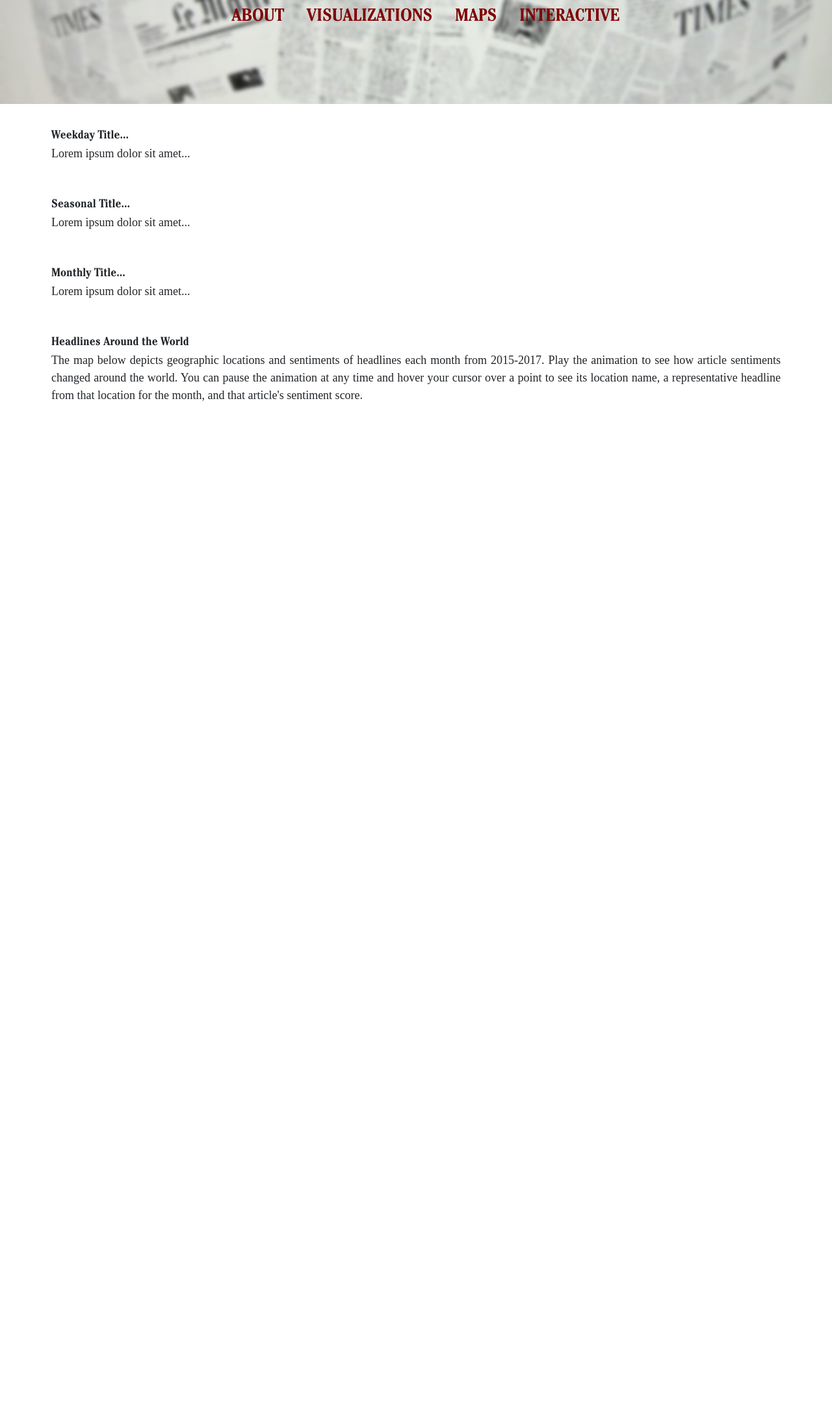
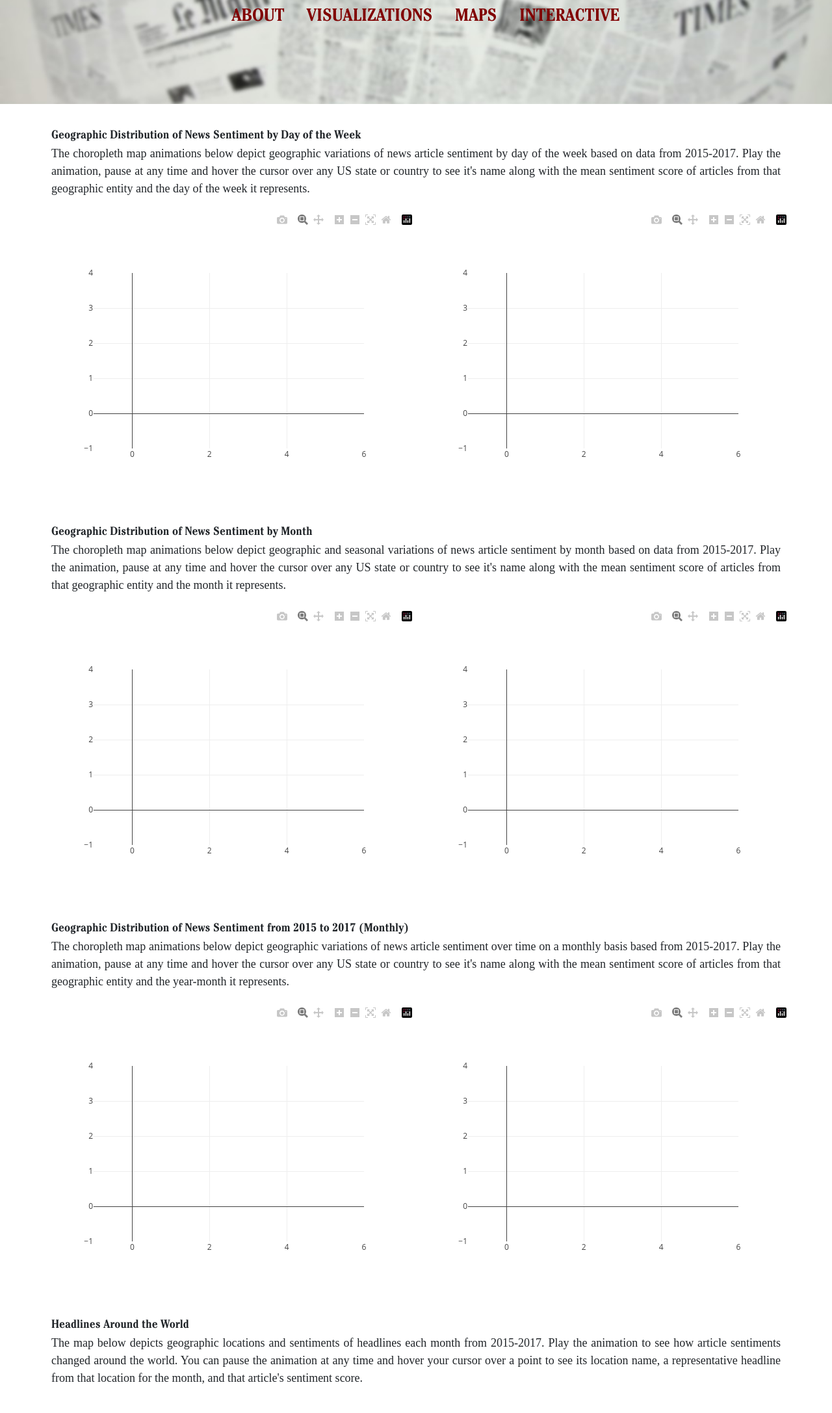
Before and after one commit to iCode13/News-Sentiment-Analysis-App, a Flask app: template news_app/templates/maps.html in a window 1280 px wide. Shown: the part 185-2359 px from the top of the page at 65% size. Before the commit the page ends 802 px from the top, so only its background shows below. Run offline with Flask 2, Linux system fonts and the light colour scheme; the template is opened without the code that fills it, so the values that code supplies are empty; some libraries are stand-ins or nearby versions; some web fonts are replaced.

Commit message:
map html integration

```diff
--- a/news_app/templates/maps.html
+++ b/news_app/templates/maps.html
@@ -5,58 +5,58 @@
 
 <div class="container" id="all-maps">
 
-    <!-- weekday heatmap div -->
+    <!-- weekday choropleth div -->
     <div class="row">
-        <div class="col-md-12 map-summary" id="heatmap-weekday-summary">
-            <b>Weekday Title...</b>
+        <div class="col-md-12 map-summary" id="choropleth-map-weekday-summary">
+            <b>Geographic Distribution of News Sentiment by Day of the Week</b>
             </br>
             <p>
-                Lorem ipsum dolor sit amet...
+                The choropleth map animations below depict geographic variations of news article sentiment by day of the week based on data from 2015-2017. Play the animation, pause at any time and hover the cursor over any US state or country to see it's name along with the mean sentiment score of articles from that geographic entity and the day of the week it represents.
             </p>
         </div>
     </div>
     <div class=row>
-        <div class="col-md-6 maps" id="heatmap-us-weekday">
+        <div class="col-md-6 maps" id="choropleth-map-us-weekday">
         </div>
-        <div class="col-md-6 maps" id="heatmap-global-weekday">
+        <div class="col-md-6 maps" id="choropleth-map-global-weekday">
         </div>
     </div>
 
     <br>
 
-    <!-- seasonal heatmap div -->
+    <!-- monthly seasonal choropleth div -->
     <div class="row">
-        <div class="col-md-12 map-summary" id="heatmap-seasonal-summary">
-            <b>Seasonal Title...</b>
+        <div class="col-md-12 map-summary" id="choropleth-map-monthly-summary">
+            <b>Geographic Distribution of News Sentiment by Month</b>
             </br>
             <p>
-                Lorem ipsum dolor sit amet...
+                The choropleth map animations below depict geographic and seasonal variations of news article sentiment by month based on data from 2015-2017. Play the animation, pause at any time and hover the cursor over any US state or country to see it's name along with the mean sentiment score of articles from that geographic entity and the month it represents.
             </p>
         </div>
     </div>
     <div class=row>
-        <div class="col-md-6 maps" id="heatmap-us-seasonal">
+        <div class="col-md-6 maps" id="choropleth-map-us-monthly">
         </div>
-        <div class="col-md-6 maps" id="heatmap-global-seasonal">
+        <div class="col-md-6 maps" id="choropleth-map-global-monthly">
         </div>
     </div>
 
     <br>
 
-    <!-- monthly over 3 years heatmap div -->
+    <!-- monthly over 3 years choropleth div -->
     <div class="row">
-        <div class="col-md-12 map-summary" id="heatmap-monthly-summary">
-            <b>Monthly Title...</b>
+        <div class="col-md-12 map-summary" id="choropleth-map-3years-summary">
+            <b>Geographic Distribution of News Sentiment from 2015 to 2017 (Monthly)</b>
             </br>
             <p>
-                Lorem ipsum dolor sit amet...
+                The choropleth map animations below depict geographic variations of news article sentiment over time on a monthly basis based from 2015-2017. Play the animation, pause at any time and hover the cursor over any US state or country to see it's name along with the mean sentiment score of articles from that geographic entity and the year-month it represents.
             </p>
         </div>
     </div>
     <div class=row>
-        <div class="col-md-6 maps" id="heatmap-us-monthly">
+        <div class="col-md-6 maps" id="choropleth-map-us-3years">
         </div>
-        <div class="col-md-6 maps" id="heatmap-global-monthly">
+        <div class="col-md-6 maps" id="choropleth-map-global-3years">
         </div>
     </div>
 
@@ -82,11 +82,29 @@
 </div>
 
 <script>
+
+    // choropleth-map-us-weekday
+    Plotly.newPlot("choropleth-map-us-weekday", {{ fig6_weekday_json | safe }})
+
+    // choropleth-map-global-weekday
+    Plotly.newPlot("choropleth-map-global-weekday", {{ fig3_weekday_json | safe }})
+
+    // choropleth-map-us-monthly
+    Plotly.newPlot("choropleth-map-us-monthly", {{ fig5_month_json | safe }})
+
+    // choropleth-map-global-monthly
+    Plotly.newPlot("choropleth-map-global-monthly", {{ fig2_month_json | safe }})
+
+    // choropleth-map-us-3years
+    Plotly.newPlot("choropleth-map-us-3years", {{ fig4_time_json | safe }})
+
+    // choropleth-map-global-3yearss
+    Plotly.newPlot("choropleth-map-global-3years", {{ fig1_time_json | safe }})
+
     // lat-lon heatmap
     const lat_lon_heatmap_dict = {{ lat_lon_heatmap_dict | safe }}
     Plotly.newPlot("lat-lon-heatmap", lat_lon_heatmap_dict)
 
-
 </script>
 
 {% endblock %}
```
Also changed, not shown: news_app/choropleth_maps.py (line endings or trailing spaces).
